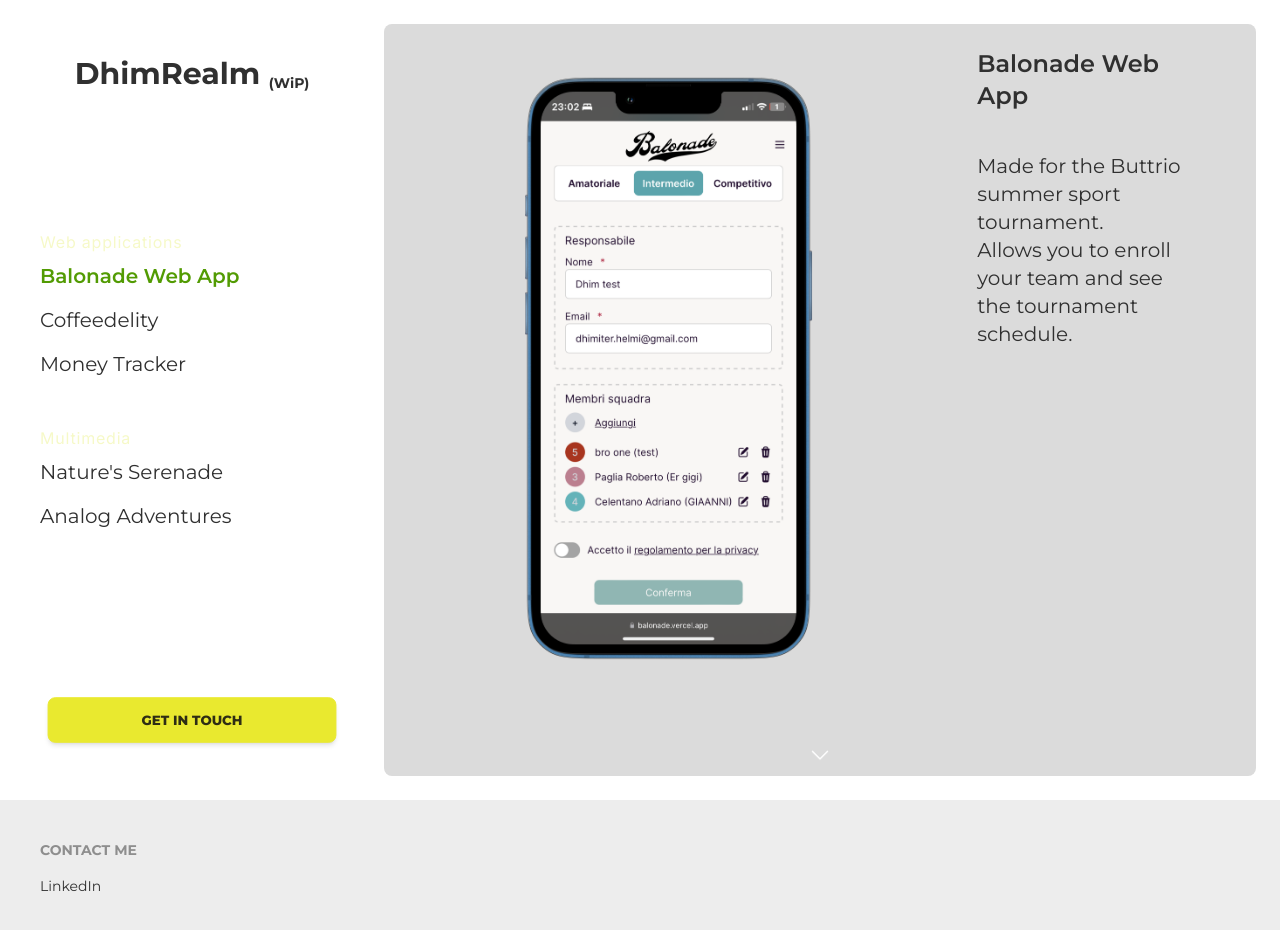
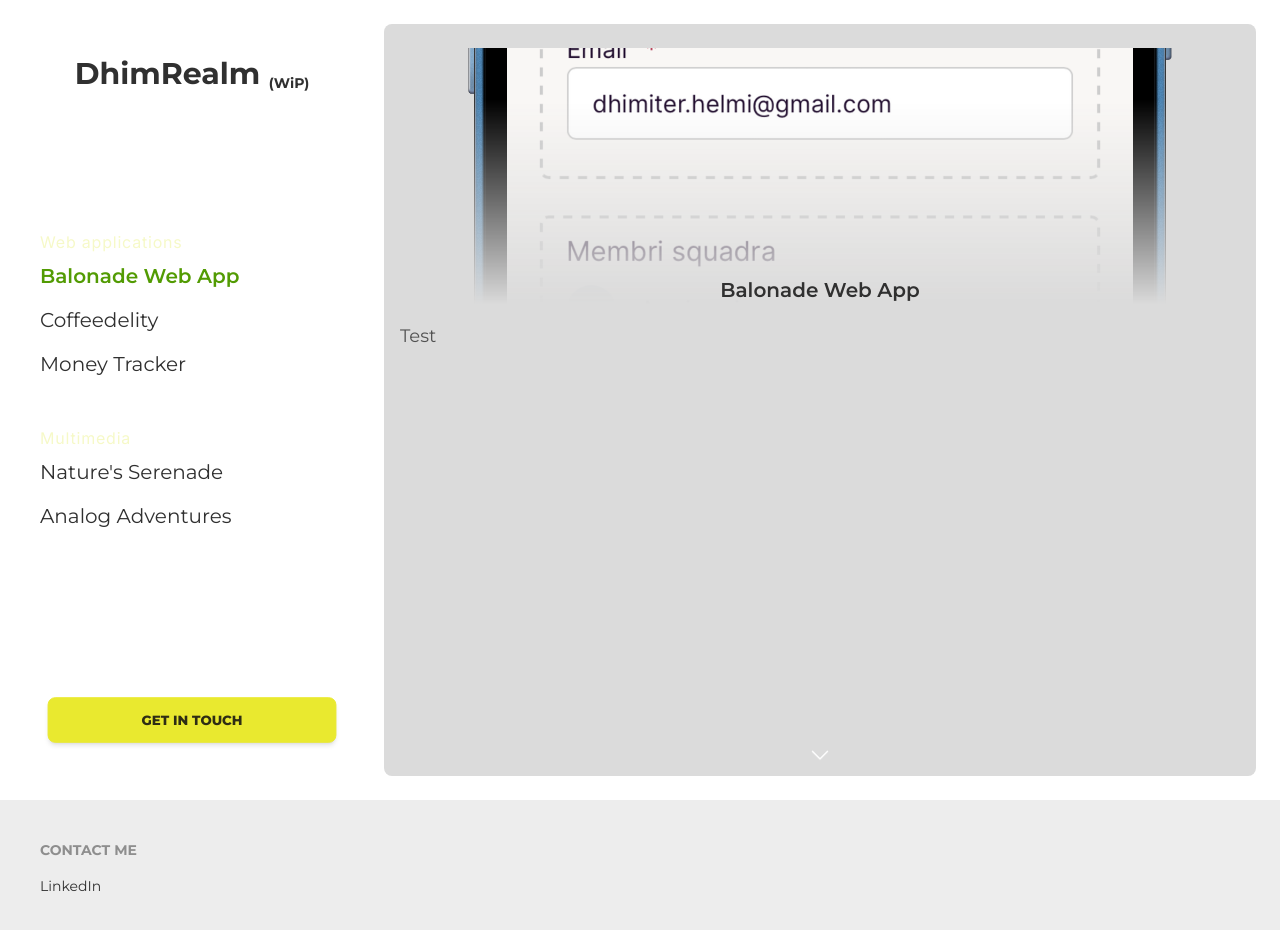
Before and after one commit to dhimiterPoison/dhimiterhelmi-old, a Next.js app: page /balonade in a window 1280 px wide. Shown: the top 930 px of the page. Built offline with nearby package versions, Linux system fonts and the light colour scheme.

Commit message:
modiifiche

```diff
--- a/app/balonade/page.tsx
+++ b/app/balonade/page.tsx
@@ -4,36 +4,18 @@ import balonadeHomeScreen from '../../public/images/balonade-homescreen.png';
 
 const Balonade = () => {
 	return (
-        <div className='flex flex-col md:flex-row'>
-            <div className='flex flex-col'>
-                {/* <div className='mockup-phone'>
-                    <div className='camera'></div>
-                    <div className='display'>
-                        <div className='artboard artboard-demo phone-1'>
-                            image placeholder <br />
-                            on hover show button to open website
-                        </div>
-                    </div>
-                </div> */}
-                <div className='example-image-container'>
+		<div className='flex flex-col w-full'>
+			<div className='relative flex flex-col h-52 xl:h-64 w-full'>
 				<Image
 					src={balonadeHomeScreen}
-                        alt='profile/'
-                        objectFit='cover'
-                        className='example-image'
+					alt='cover image for balonade project'
+					className='h-full w-full object-cover image-opacity-gradient-bottom'
 				/>
+				<div className='absolute bottom-0 flex w-full justify-center font-semibold text-xl'>Balonade Web App</div>
 			</div>
-            </div>
-            <div className='flex flex-col h-full items-center justify-start px-10 '>
-                <div className='flex text-2xl font-semibold'>
-                    Balonade Web App
-                </div>
-                <div className='h-10'></div>
-                <div className='flex justify-center text-xl'>
-                    Made for the Buttrio summer sport tournament. <br />
-                    Allows you to enroll your team and see the tournament
-                    schedule.
-                </div>
+            <div className="prose md:prose-md lg:prose-lg py-4">
+                {/* <h3>Balonade Web App</h3> */}
+                <p>Test</p>
             </div>
 		</div>
 	);
--- a/app/components/MainHero.tsx
+++ b/app/components/MainHero.tsx
@@ -3,14 +3,19 @@ import React from 'react';
 const MainHero = () => {
 	return (
 		<div className='flex flex-col mb-4'>
-			<div className='flex flex-row justify-center text-2xl md:text-5xl font-bold'>
+			<div className='flex flex-row justify-center text-3xl md:text-5xl font-bold'>
 				unleash Powerful
 			</div>
-			<div className='flex flex-row justify-center text-2xl md:text-5xl font-bold'>
+			<div className='flex flex-row justify-center text-3xl md:text-5xl font-bold'>
 				{/* //set fist letter to secondary color */}
 				<span className='text-primary'>U</span>ser e
 				<span className='text-secondary'>X</span>perience
 			</div>
+			{/* <div className='flex flex-col items-center my-4 prose'>
+				Whatever you do, <br /> isn’t it better enjoying doing it? <br /> I help you by
+				providing product or services tailored to your needs. <br /> Win win, I create
+				and have fun, <br /> you save time and get a smile.
+			</div> */}
 			<div className='flex flex-row justify-center text-xl md:text-2xl h-12 pt-2 md:h-16 md:items-center md:pt-0 md:pb-4'>
 				digital & analog
 			</div>
--- a/app/globals.scss
+++ b/app/globals.scss
@@ -43,7 +43,6 @@
 	margin-right: calc(50vw - ((20rem * (2 / 3)) / 2));
 }
 
-
 .card-image {
 	mask-image: linear-gradient(to bottom, black 0%, transparent 100%);
 	mask-mode: alpha;
@@ -75,6 +74,11 @@
 	}
 }
 
+.image-opacity-gradient-bottom {
+	mask-image: linear-gradient(to bottom, black 20%, transparent 100%);
+	mask-mode: alpha;
+}
+
 *::-webkit-scrollbar {
 	width: 12px; /* width of the entire scrollbar */
 }
--- a/tailwind.config.js
+++ b/tailwind.config.js
@@ -14,7 +14,7 @@ module.exports = {
             },
         },
     },
-    plugins: [require('daisyui')],
+    plugins: [require('daisyui'), require('@tailwindcss/typography'),],
     daisyui: {
         themes: [
             'lemonade',
```
Lines whose indentation alone changed are shown as unchanged.
